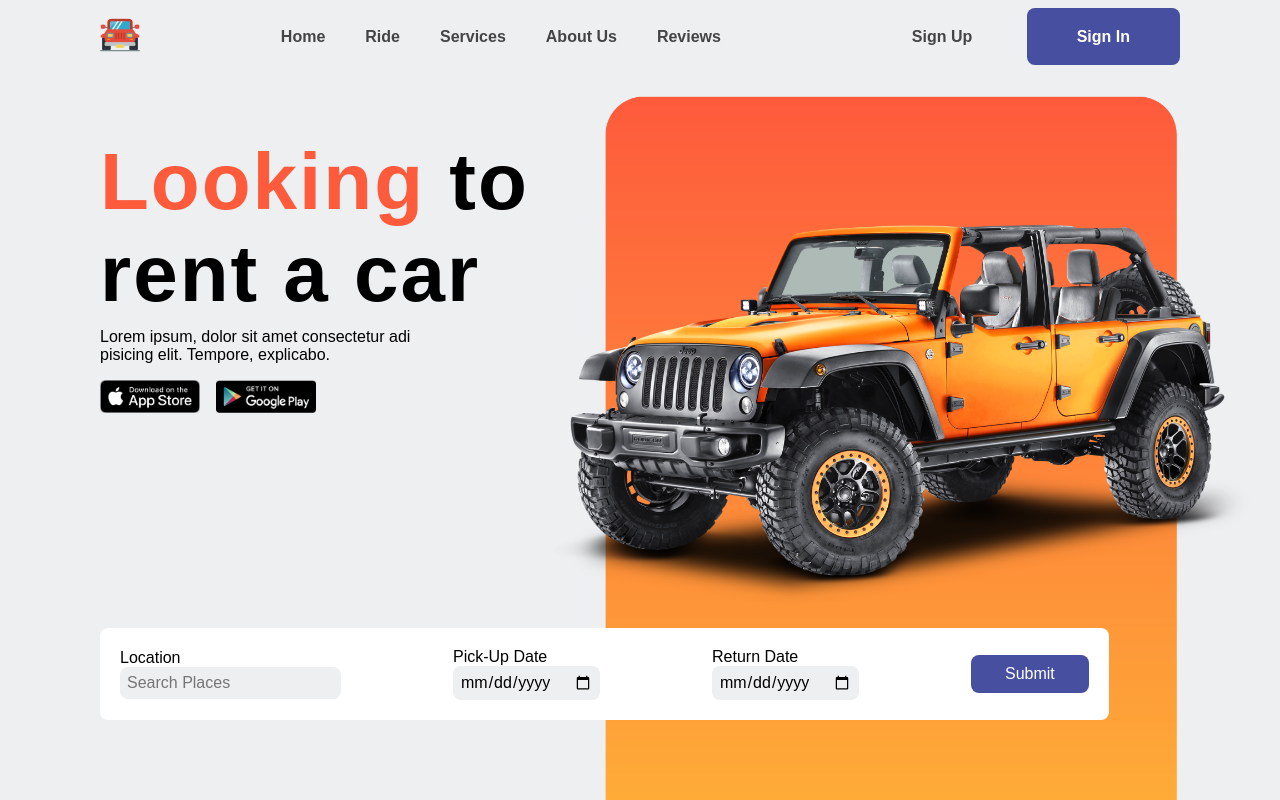
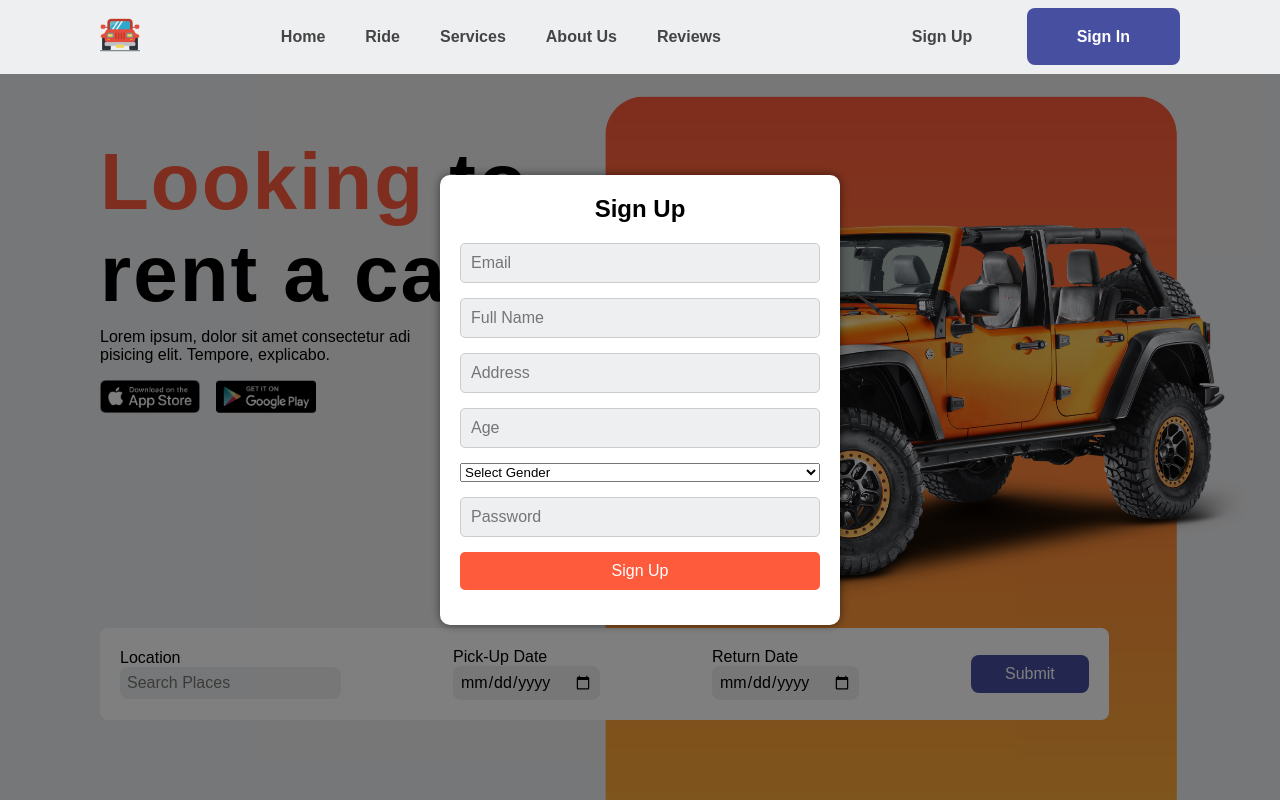
Before and after one commit to prasanna1415/Car-Rental-Website, a plain HTML site: page index.html in a window 1280 px wide. Both pictures are taken after a click on the link "Sign Up". Shown: the top 800 px of the page. Drawn offline with nearby package versions, Linux system fonts and the light colour scheme.

Commit message:
make sign-in and signup page

```diff
--- a/index.html
+++ b/index.html
@@ -27,8 +27,9 @@
 </ul>
 
 <div class="header-btn">
-<a href="#" class="sign-up">Sign Up</a>
-<a href="#" class="sign-in">Sign In</a>
+    <a href="#" class="sign-up" onclick="openSignupPopup()">Sign Up</a>
+    <a href="#" class="sign-in" onclick="openSigninPopup()">Sign In</a>
+
 </div>
 </header>
 
@@ -310,6 +311,71 @@
 <!-- used for animation view of website i.e text, form so on.. -->
 <script src="https://unpkg.com/scrollreveal"></script>
 
+<!-- Sign-up Page -->
+<div class="popup-container" id="signup-popup">
+    <div class="popup">
+        <div class="close-btn" onclick="closePopup('signup-popup')">×</div>
+        <div class="form-title">
+            <h2>Sign Up</h2>
+        </div>
+        <form action="#" class="popup-form" onsubmit="return false;">
+            <div class="input-box">
+                <input type="email" placeholder="Email" required>
+            </div>
+            <div class="input-box">
+                <input type="text" placeholder="Full Name" required>
+            </div>
+            <div class="input-box">
+                <input type="text" placeholder="Address" required>
+            </div>
+
+            <div class="input-box">
+                <input type="number" placeholder="Age" required>
+            </div>
+
+            <div class="input-box">
+                <select>
+                    <option value="" disabled selected>Select Gender</option>
+                    <option value="male">Male</option>
+                    <option value="female">Female</option>
+                    <option value="other">Other</option>
+                </select>
+            </div>
+
+            <div class="input-box">
+                <input type="password" placeholder="Password" minlength="8" required>
+            </div>
+
+            <div class="input-box">
+                <input type="submit" value="Sign Up" class="btn" >
+            </div>
+
+        </form>
+    </div>
+</div>
+
+<!-- Sign-in Page -->
+<div class="popup-container" id="signin-popup">
+    <div class="popup">
+        <div class="close-btn" onclick="closePopup('signin-popup')"> </div>
+        <div class="form-title">
+            <h2>Sign In</h2>
+        </div>
+        <form action="#" class="popup-form" onsubmit="return false;">
+            <div class="input-box">
+                <input type="email" placeholder="Enter your email" required>
+            </div>
+            <div class="input-box">
+                <input type="password" placeholder="Enter your password" minlength="8" required>
+            </div>
+            <div class="input-box">
+                <input type="submit" value="Sign In" class="btn">
+            </div>
+        </form>
+    </div>
+</div>
+
+
 <!-- link js -->
 <script src="main.js"></script>
 </body>
--- a/main.js
+++ b/main.js
@@ -16,3 +16,30 @@ sr.reveal('.services-container .box',{delay:400,origin:'top'})
 sr.reveal('.about-container .box',{delay:400,origin:'top'})
 sr.reveal('.reviews-container',{delay:400,origin:'top'})
 sr.reveal('.newsletter .box',{delay:400,origin:'bottom'})
+
+// Open Sign-up Popup
+function openSignupPopup() {
+    document.getElementById('signup-popup').style.display = 'flex';
+}
+
+// Open Sign-in Popup
+function openSigninPopup() {
+    document.getElementById('signin-popup').style.display = 'flex';
+}
+
+
+// // Close Popup
+// function closePopup(popupId) {
+//     document.getElementById(popupId).style.display = 'none';
+// }
+
+// Close popup when clicking outside
+document.addEventListener('click', function(event) {
+    var popups = document.querySelectorAll('.popup-container');
+    for (var i = 0; i < popups.length; i++) {
+        var popup = popups[i];
+        if (event.target === popup) {
+            popup.style.display = 'none';
+        }
+    }
+});
--- a/style.css
+++ b/style.css
@@ -465,3 +465,77 @@ font-size: 1.8rem;
   padding: 10px;
   font-size: 21px;
 }
+
+/* Popup styles */
+.popup-container {
+  display: none;
+  position: fixed;
+  top: 0;
+  left: 0;
+  width: 100%;
+  height: 100%;
+  background-color: rgba(0, 0, 0, 0.5);
+  z-index: 1000;
+  align-items: center;
+  justify-content: center;
+}
+
+.popup {
+  background-color: #fff;
+  padding: 20px;
+  border-radius: 10px;
+  box-shadow: 0px 0px 10px rgba(0, 0, 0, 0.5);
+  max-width: 400px;
+  width: 100%;
+}
+
+.close-btn {
+  position: absolute;
+  top: 10px;
+  right: 10px;
+  font-size: 24px;
+  cursor: pointer;
+}
+
+.form-title {
+  text-align: center;
+  margin-bottom: 20px;
+}
+
+
+/* dont know why close button not showing lets see it somedays */
+/* .close-btn {
+  position: absolute;
+  top: 10px;
+  right: 10px;
+  font-size: 24px;
+  cursor: pointer;
+  z-index: 1001;
+} */
+
+
+.popup-form .input-box {
+  margin-bottom: 15px;
+}
+
+.popup-form .input-box input {
+  width: 100%;
+  padding: 10px;
+  border-radius: 5px;
+  border: 1px solid #ccc;
+  outline: none;
+}
+
+.popup-form .input-box .btn {
+  width: 100%;
+  padding: 10px;
+  border: none;
+  border-radius: 5px;
+  background-color: var(--main-color);
+  color: #fff;
+  cursor: pointer;
+}
+
+.popup-form .input-box .btn:hover {
+  background-color: var(--second-color);
+}
```
